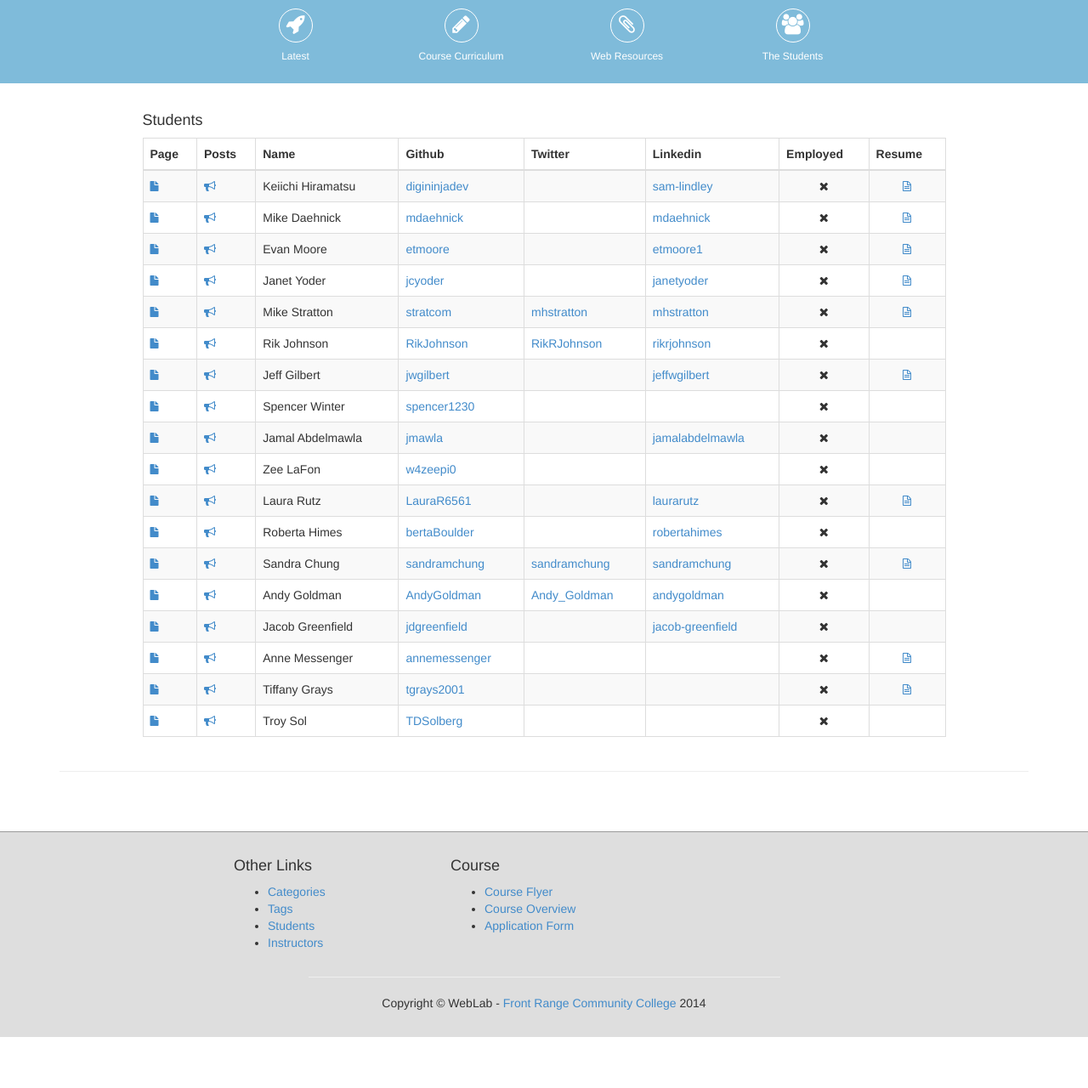
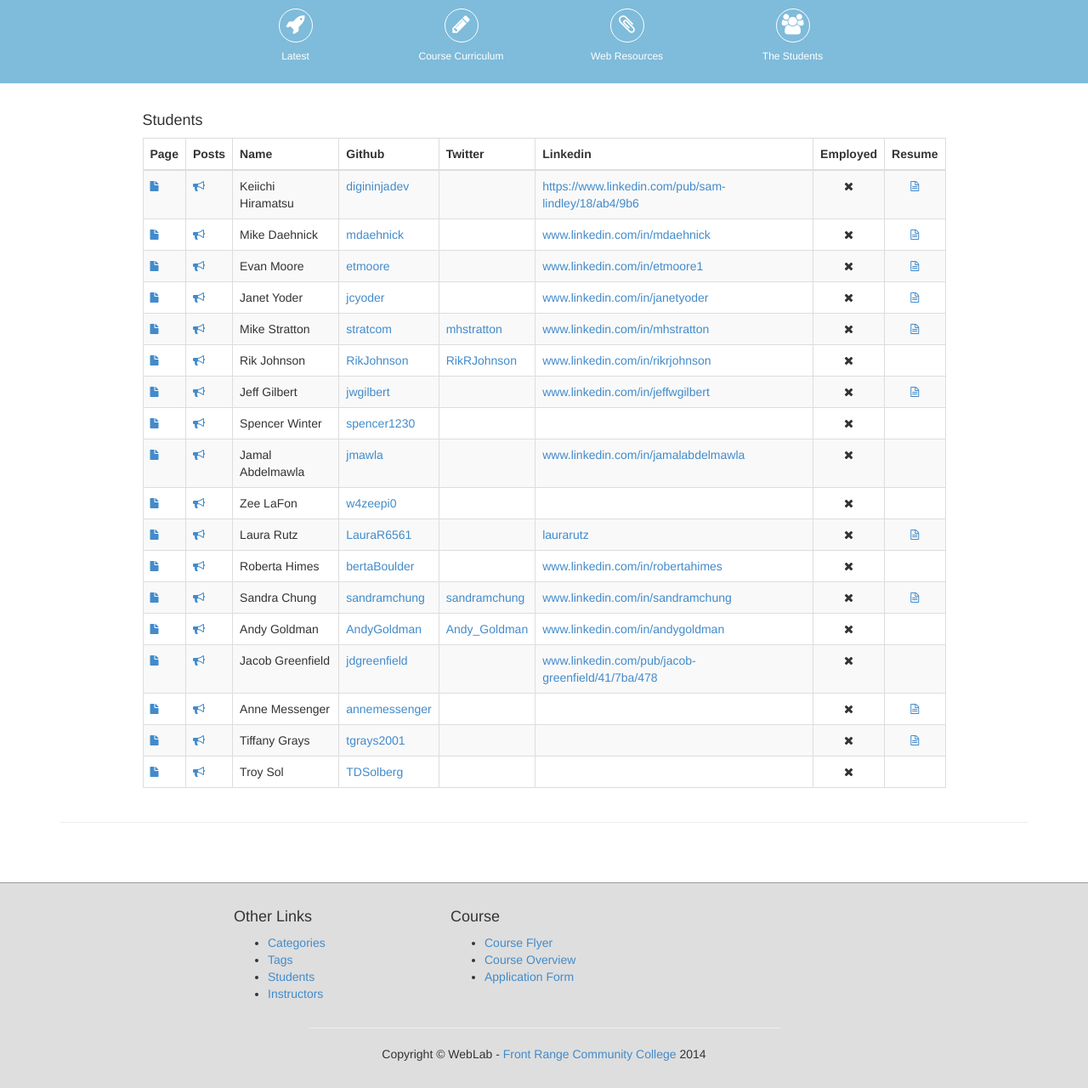
Before and after one commit to WebDevBootcamp/WebDevBootcamp.github.io, a Jekyll site: the page built from students/index.html, in a window 1280 px wide. Shown: the whole page at 85% size. Built offline with Jekyll 4.4.1, drawn with Linux system fonts in a browser that asks for light colours; before the commit the page ends 1220 px from its top, so only the background shows below that.

Commit message:
Changed linkedIn URLs
Need to update the parser

```diff
--- a/_data/users.yml
+++ b/_data/users.yml
@@ -13,7 +13,7 @@
   student: true
   name: Keiichi Hiramatsu
   github: digininjadev
-  linkedin: sam-lindley
+  linkedin: https://www.linkedin.com/pub/sam-lindley/18/ab4/9b6
   twitter:
   email: keiichi.lindley@gmail.com
   phone: 415-608-0536
@@ -27,7 +27,7 @@
   session: spring2014
   name: Mike Daehnick
   github: mdaehnick
-  linkedin: mdaehnick
+  linkedin: www.linkedin.com/in/mdaehnick
   email: mdaehnick@yahoo.com
   phone: 303-666-6468
   city: Erie
@@ -40,7 +40,7 @@
   session: spring2014
   name: Evan Moore
   github: etmoore
-  linkedin: etmoore1
+  linkedin: www.linkedin.com/in/etmoore1
   email: etmoore@gmail.com
   city: Loveland
   state: CO
@@ -52,7 +52,7 @@
   session: spring2014
   name: Janet Yoder
   github: jcyoder
-  linkedin: janetyoder
+  linkedin: www.linkedin.com/in/janetyoder
   email: kajcyoder@comcast.net
   city: Greeley
   state: CO
@@ -64,7 +64,7 @@
   session: spring2014
   name: Mike Stratton
   github: stratcom
-  linkedin: mhstratton
+  linkedin: www.linkedin.com/in/mhstratton
   twitter: mhstratton
   email: mhstratton@gmail.com
   city: Boulder
@@ -77,7 +77,7 @@
   session: spring2014
   name: Rik Johnson
   github: RikJohnson
-  linkedin: rikrjohnson
+  linkedin: www.linkedin.com/in/rikrjohnson
   twitter: RikRJohnson
   email: rikRjohnson@comcast.net
   city: Fort Collins
@@ -89,7 +89,7 @@
   session: spring2014
   name: Jeff Gilbert
   github: jwgilbert
-  linkedin: jeffwgilbert
+  linkedin: www.linkedin.com/in/jeffwgilbert
   email: jwgwebdev@gmail.com
   city: Fort Collins
   state: CO
@@ -111,7 +111,7 @@
   session: spring2014
   name: Jamal Abdelmawla
   github: jmawla
-  linkedin: jamalabdelmawla
+  linkedin: www.linkedin.com/in/jamalabdelmawla
   email: jmawla@yahoo.com
   city: Longmont
   state: CO
@@ -143,7 +143,7 @@
   session: spring2014
   name: Roberta Himes
   github: bertaBoulder
-  linkedin: robertahimes
+  linkedin: www.linkedin.com/in/robertahimes
   email: roberta@coloradogirl.org
   city: Englewood
   state: CO
@@ -155,7 +155,7 @@
   name: Sandra Chung
   github: sandramchung
   twitter: sandramchung
-  linkedin: sandramchung
+  linkedin: www.linkedin.com/in/sandramchung
   email: sandra@sandrachung.com
   city: Boulder
   state: CO
@@ -168,7 +168,7 @@
   name: Andy Goldman
   github: AndyGoldman
   twitter: Andy_Goldman
-  linkedin: andygoldman
+  linkedin: www.linkedin.com/in/andygoldman
   email: andy.goldman@hotmail.com
   phone: 970-472-5482
   city: Fort Collins
@@ -180,7 +180,7 @@
   session: spring2014
   name: Jacob Greenfield
   github: jdgreenfield
-  linkedin: jacob-greenfield
+  linkedin: www.linkedin.com/pub/jacob-greenfield/41/7ba/478
   email: jacob.d.greenfield@gmail.com
   city: Boulder
   state: CO
```
